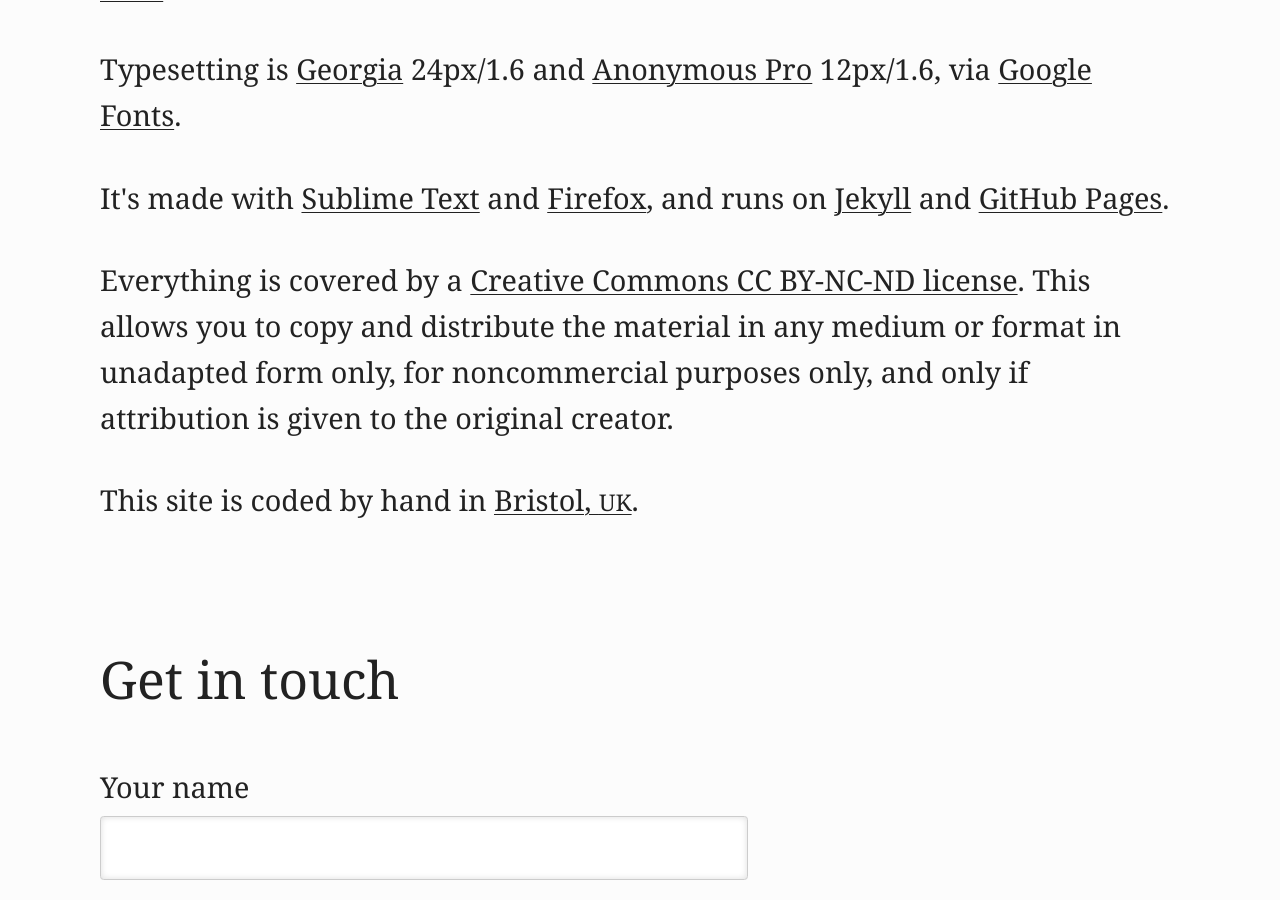
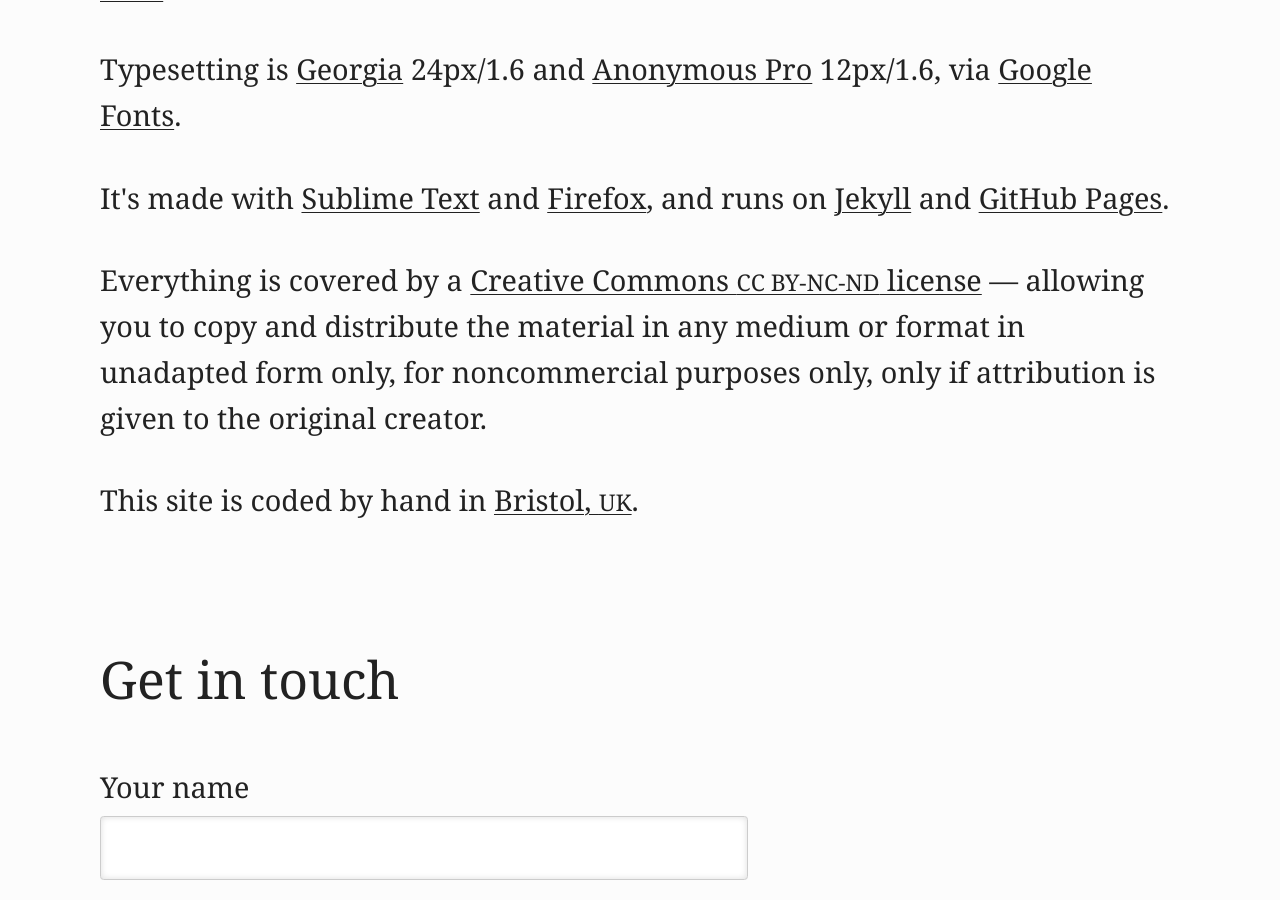
Before and after one commit to hellojames/hellojames.github.io, a Jekyll site: the page built from colophon/index.html, in a window 1280 px wide and 900 px high, scrolled down 600 px. Built offline with Jekyll 4.4.1, drawn with Linux system fonts in a browser that asks for light colours.

Commit message:
Update index.html

```diff
--- a/colophon/index.html
+++ b/colophon/index.html
@@ -15,7 +15,7 @@
   <p><a href="https://hellojames.co.uk/" title="Homepage">hellojames</a> is a continuous work in progress, built in the open. Static <small>HTML</small> and <small>CSS</small>, and a bit of <a href="https://motherfuckingwebsite.com/" title="Visit website">progressive enhancement</a>. <a href="https://brutalist-web.design/" title="Visit website">Proudly brutalist</a>. <a href="https://www.indieweb.guide/what-is-indieweb/" title="Visit website">The indie web lives</a>.</p>
   <p>Typesetting is <a href="https://www.linkedin.com/posts/erikdkennedy_georgia-is-a-default-web-font-its-on-a-share-7350977873844858881-PH0h/">Georgia</a> 24px/1.6 and <a href="https://fonts.google.com/specimen/Anonymous+Pro/">Anonymous Pro</a> 12px/1.6, via <a href="https://fonts.google.com/" title="Visit website">Google Fonts</a>.</p>
   <p>It's made with <a href="https://www.sublimetext.com/" title="Visit website">Sublime Text</a> and <a href="https://www.firefox.com/" title="Visit website">Firefox</a>, and runs on <a href="https://jekyllrb.com/" title="Visit website">Jekyll</a> and <a href="https://www.github.com/hellojames/hellojames.github.io/" title="Visit repo">GitHub Pages</a>.</p>
-  <p>Everything is covered by a <a href="https://creativecommons.org/licenses/by-nc-nd/4.0" title=Visit website">Creative Commons CC BY-NC-ND license</a>. This allows you to copy and distribute the material in any medium or format in unadapted form only, for noncommercial purposes only, and only if attribution is given to the original creator.</p>
+  <p>Everything is covered by a <a href="https://creativecommons.org/licenses/by-nc-nd/4.0" title=Visit website">Creative Commons <small>CC BY-NC-ND</small> license</a> &mdash; allowing you to copy and distribute the material in any medium or format in unadapted form only, for noncommercial purposes only, only if attribution is given to the original creator.</p>
   <p>This site is coded by hand in <a href="https://www.google.com/maps/place/Bristol/@51.3926831,-3.2113505,9z/data=!4m6!3m5!1s0x4871836681b3d861:0x8ee4b22e4b9ad71f!8m2!3d51.454513!4d-2.58791!16zL20vMDk1bDA?entry=ttu&g_ep=EgoyMDI2MDMzMS4wIKXMDSoASAFQAw%3D%3D">Bristol, <small>UK</small></a>.</p>
 
   <!--
```
